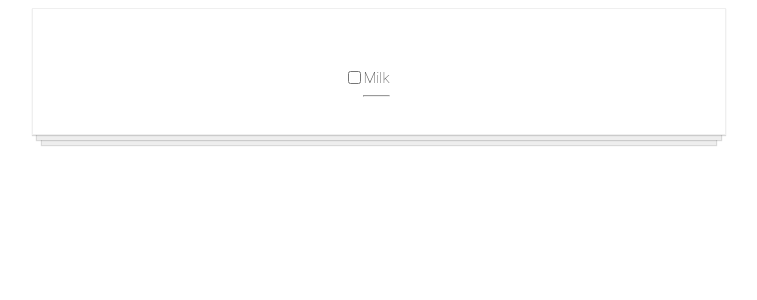
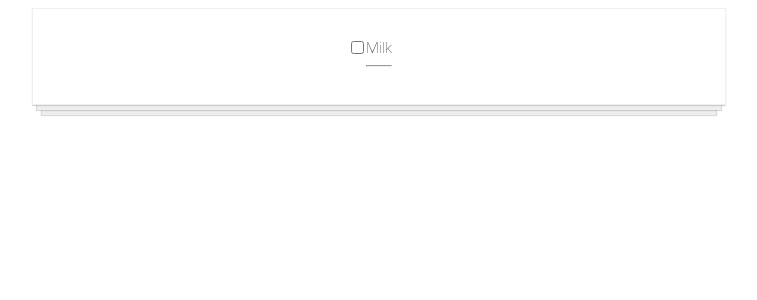
Before and after one commit to its-gio/To-Do-App, a React (Create React App) app: page / in a window 1280 px wide. Shown: the top 300 px of the page, without its empty margins (261-1018 px from the left). Built offline with nearby package versions, Linux system fonts and the light colour scheme.

Commit message:
Made .todo-item look a little better

```diff
--- a/src/styles/ToDoItem.scss
+++ b/src/styles/ToDoItem.scss
@@ -17,7 +17,7 @@
 
 .todo-item {
   align-items: center;
-  padding: 30px 20px 0;
+  padding: 0 15px;
   width: auto;
   font-family: Roboto, sans-serif;
   font-weight: 100;
@@ -26,6 +26,7 @@
   display: initial;
   padding-left: 15px;
   text-indent: -15px;
+  user-select: none;
 
   &:hover {
     cursor: pointer;
```
